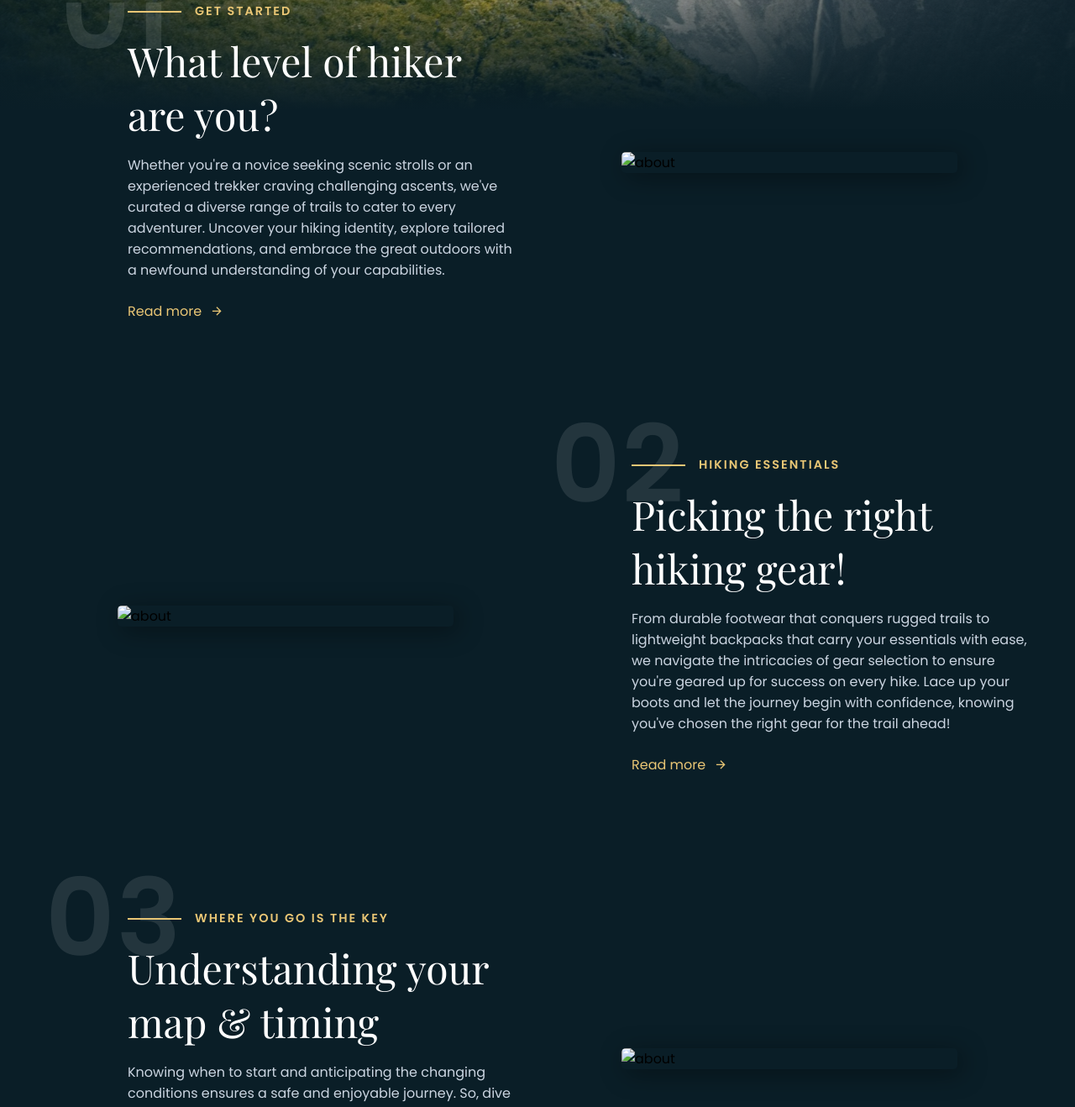
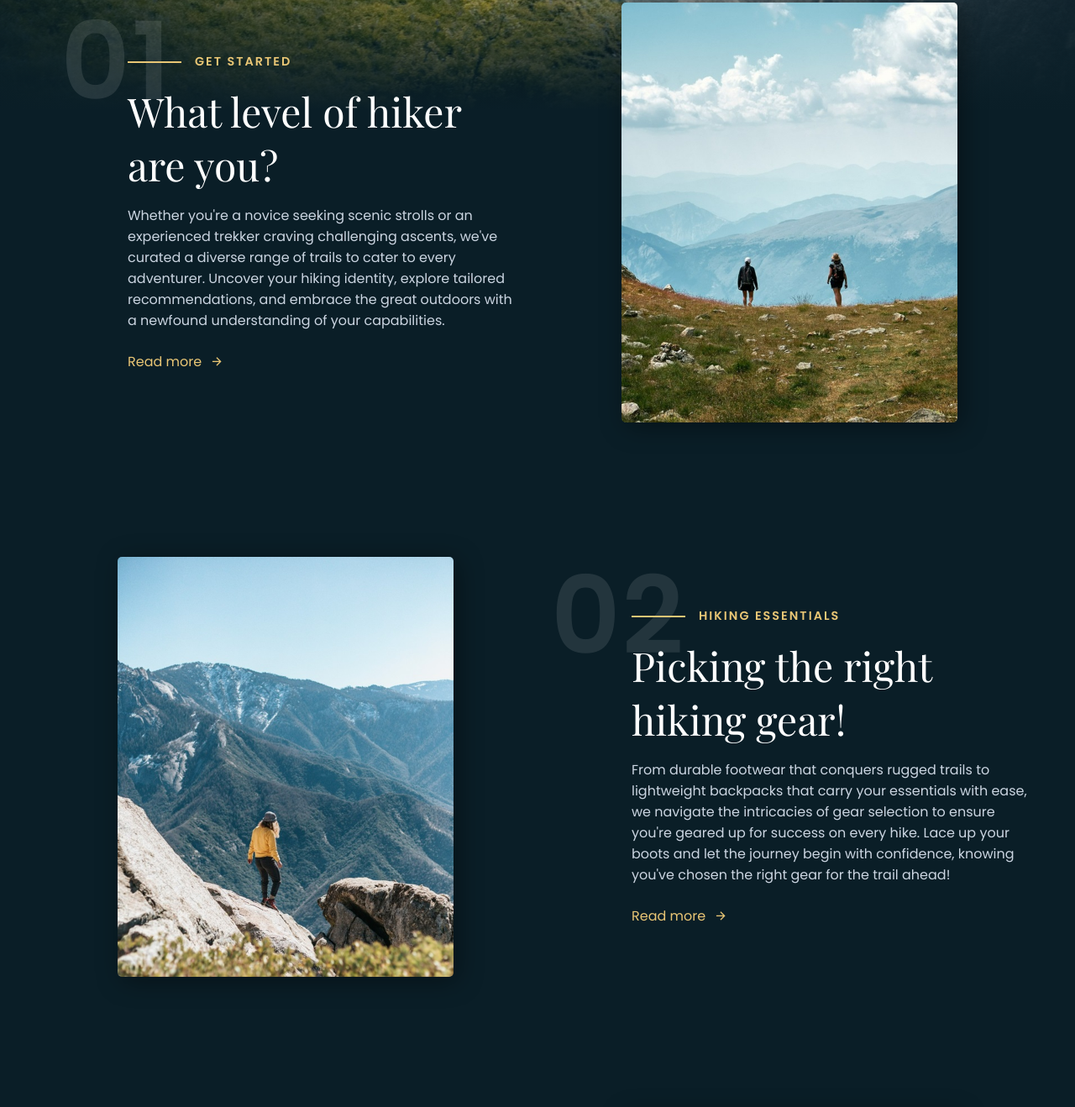
Before and after one commit to Haris896/landingWebsite9, a plain HTML site: page index.html in a window 1280 px wide. Shown: the part 797-2115 px from the top of the page at 84% size. Drawn offline with nearby package versions, Linux system fonts and the light colour scheme; files whose address does not match are found by name.

Commit message:
Update index.html

```diff
--- a/index.html
+++ b/index.html
@@ -55,7 +55,7 @@
     <section class="about">
       <div class="section__container about__container">
         <div class="about__image about__image-1" id="about">
-          <img src="images/about-1.jpg" alt="about" />
+          <img src="about-1.jpg" alt="about" />
         </div>
         <div class="about__content about__content-1">
           <h3 class="section__subheader">GET STARTED</h3>
@@ -75,7 +75,7 @@
           </div>
         </div>
         <div class="about__image about__image-2" id="equipment">
-          <img src="images/about-2.jpg" alt="about" />
+          <img src="about-2.jpg" alt="about" />
         </div>
         <div class="about__content about__content-2">
           <h3 class="section__subheader">HIKING ESSENTIALS</h3>
@@ -96,7 +96,7 @@
           </div>
         </div>
         <div class="about__image about__image-3" id="blog">
-          <img src="images/about-3.jpg" alt="about" />
+          <img src="about-3.jpg" alt="about" />
         </div>
         <div class="about__content about__content-3">
           <h3 class="section__subheader">WHERE YOU GO IS THE KEY</h3>
```
